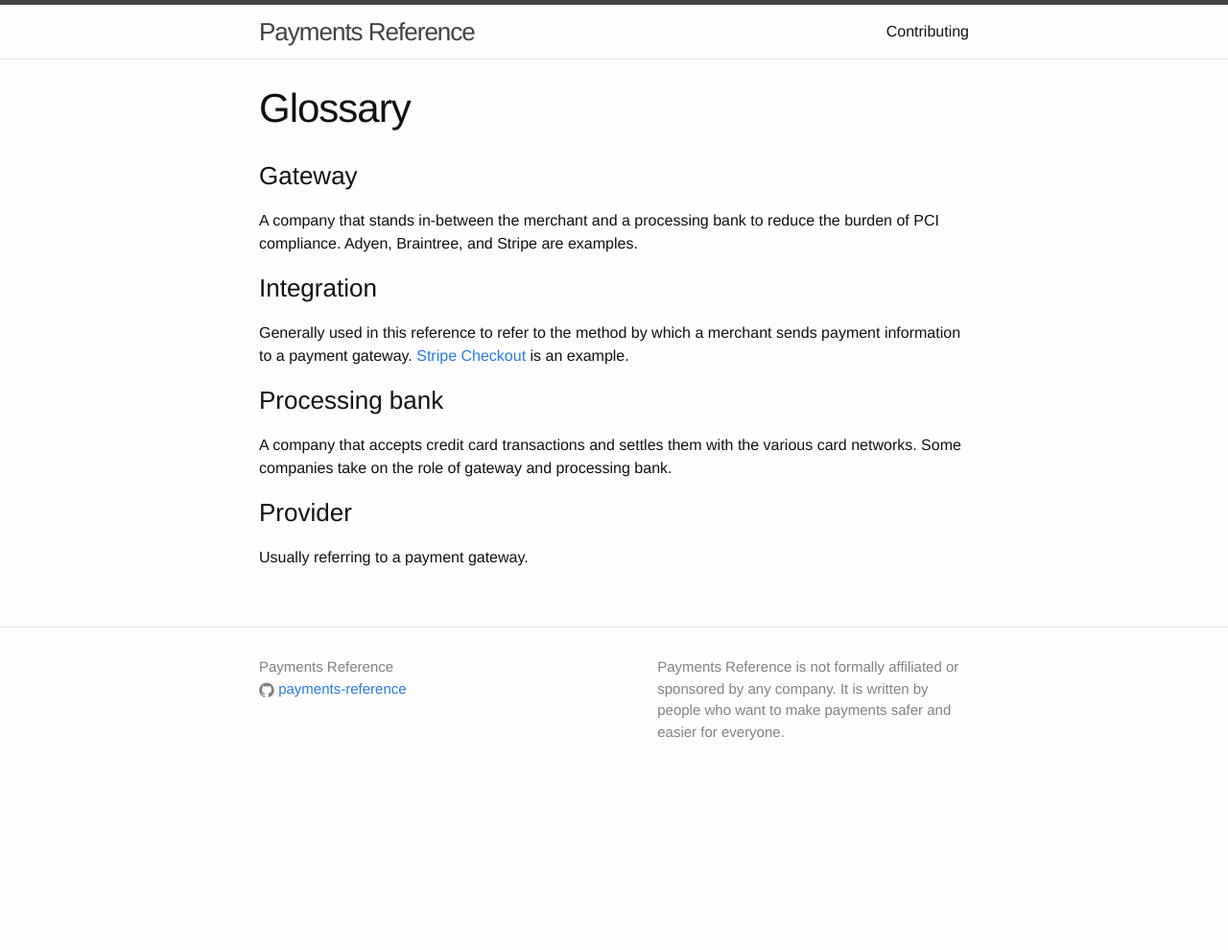
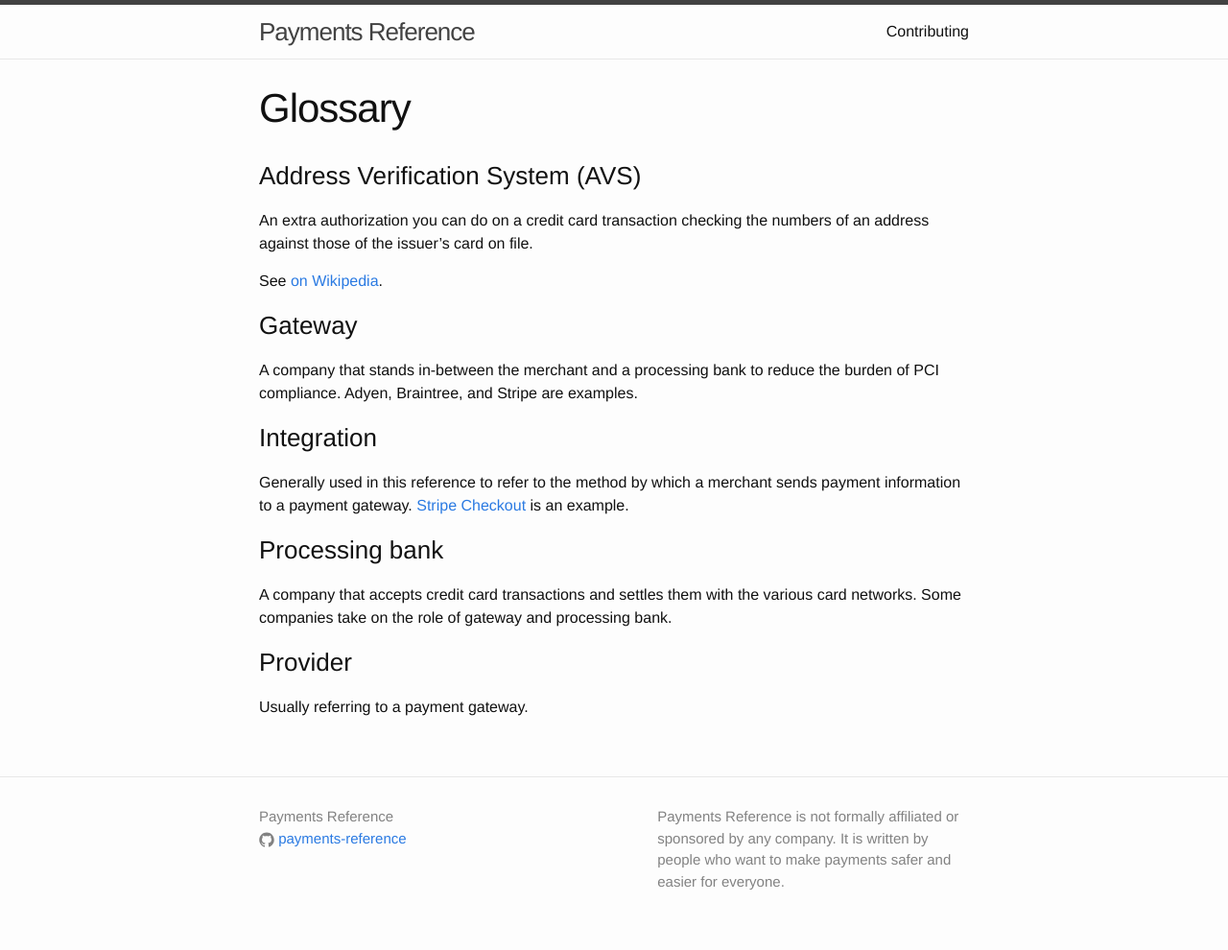
Before and after one commit to payments-reference/payments-reference, a Jekyll site: the page built from glossary.md, in a window 1280 px wide. Shown: the whole page at 96% size. Built offline with Jekyll 4.4.1, drawn with Linux system fonts in a browser that asks for light colours; before the commit the page ends 900 px from its top, so only the background shows below that.

Commit message:
Add AVS to glossary

```diff
--- a/glossary.md
+++ b/glossary.md
@@ -3,6 +3,12 @@ layout: page
 title: Glossary
 permalink: /glossary/
 ---
+
+### Address Verification System (AVS)
+
+An extra authorization you can do on a credit card transaction checking the numbers of an address against those of the issuer's card on file.
+
+See [on Wikipedia](http://en.wikipedia.org/wiki/Address_Verification_System).
 
 ### Gateway
 
```
